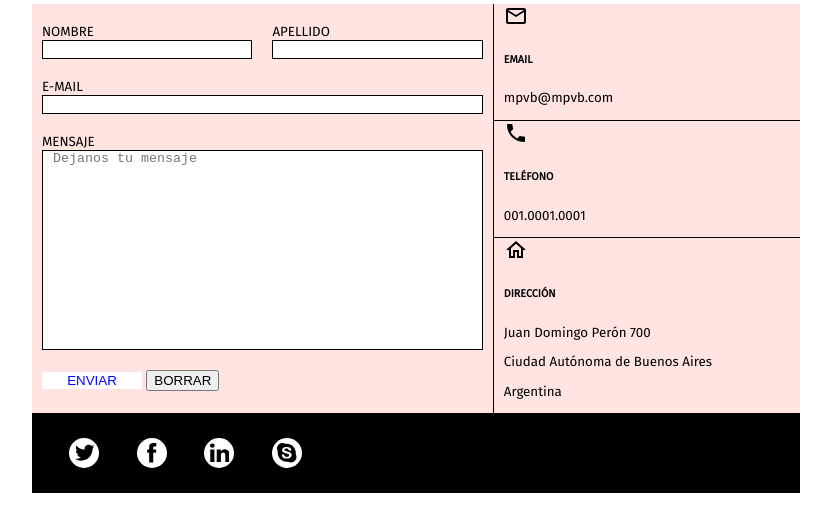
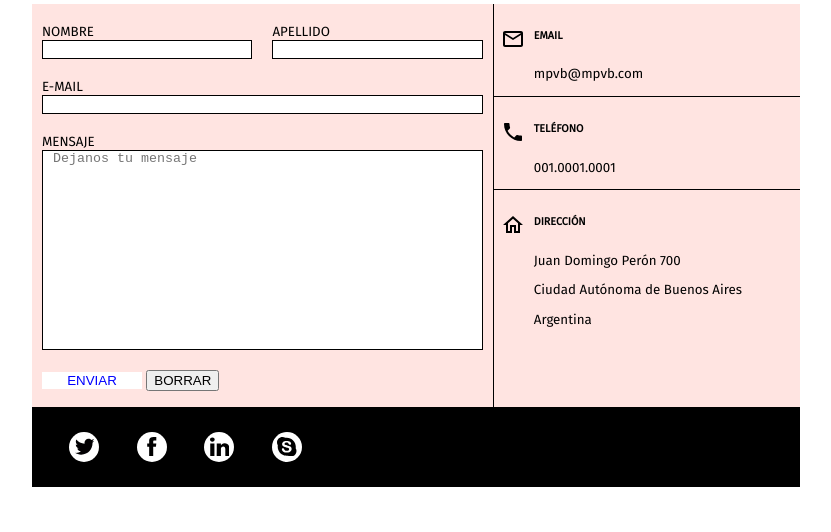
Before and after one commit to MarianBal/TP1, a plain HTML site: page indexcontacto.html in a window 1280 px wide. Shown: the part 114-646 px from the top of the page, without its empty margins (224-1055 px from the left). Drawn offline with Linux system fonts and the light colour scheme.

Commit message:
íconos de empresa arreglados en contacto

```diff
--- a/estilo.css
+++ b/estilo.css
@@ -220,7 +220,8 @@ input[type=submit] {
 }
 #mailempresa,#telefonoempresa{
   border-bottom: 1px solid black;
-  padding-left: 10px;
+  padding-left: 40px;
+  position: relative;
 }
 #mailempresa{
   padding-bottom: 10pt;
@@ -232,10 +233,16 @@ input[type=submit] {
   font-size: 10pt;
 }
 #direccionempresa{
-  padding-left: 10px;
+  padding-left: 40px;
+  position: relative;
 }
 #direccionempresa p{
   font-size: 10pt;
+}
+.iconosdatos {
+  position: absolute;
+  left: 7px;
+  top: -2px;
 }
 @media screen and (max-width: 1024px) {
    #header{
--- a/indexcontacto.html
+++ b/indexcontacto.html
@@ -53,15 +53,15 @@
         </div>
 
         <div id="datosdelaempresa">
-          <div id="mailempresa"><svg xmlns="http://www.w3.org/2000/svg" width="24" height="24" viewBox="0 0 24 24"><path fill="none" d="M0 0h24v24H0V0z"/><path d="M22 6c0-1.1-.9-2-2-2H4c-1.1 0-2 .9-2 2v12c0 1.1.9 2 2 2h16c1.1 0 2-.9 2-2V6zm-2 0l-8 4.99L4 6h16zm0 12H4V8l8 5 8-5v10z"/></svg>
+          <div id="mailempresa"><svg xmlns="http://www.w3.org/2000/svg" width="24" height="24" class="iconosdatos" viewBox="0 0 24 24"><path fill="none" d="M0 0h24v24H0V0z"/><path d="M22 6c0-1.1-.9-2-2-2H4c-1.1 0-2 .9-2 2v12c0 1.1.9 2 2 2h16c1.1 0 2-.9 2-2V6zm-2 0l-8 4.99L4 6h16zm0 12H4V8l8 5 8-5v10z"/></svg>
             <h6>EMAIL</h6>
             <a href="#">mpvb@mpvb.com</a>
           </div>
-          <div id="telefonoempresa"><svg xmlns="http://www.w3.org/2000/svg" width="24" height="24" viewBox="0 0 24 24"><path d="M0 0h24v24H0z" fill="none"/><path d="M6.62 10.79c1.44 2.83 3.76 5.14 6.59 6.59l2.2-2.2c.27-.27.67-.36 1.02-.24 1.12.37 2.33.57 3.57.57.55 0 1 .45 1 1V20c0 .55-.45 1-1 1-9.39 0-17-7.61-17-17 0-.55.45-1 1-1h3.5c.55 0 1 .45 1 1 0 1.25.2 2.45.57 3.57.11.35.03.74-.25 1.02l-2.2 2.2z"/></svg>
+          <div id="telefonoempresa"><svg xmlns="http://www.w3.org/2000/svg" width="24" height="24" class="iconosdatos" viewBox="0 0 24 24"><path d="M0 0h24v24H0z" fill="none"/><path d="M6.62 10.79c1.44 2.83 3.76 5.14 6.59 6.59l2.2-2.2c.27-.27.67-.36 1.02-.24 1.12.37 2.33.57 3.57.57.55 0 1 .45 1 1V20c0 .55-.45 1-1 1-9.39 0-17-7.61-17-17 0-.55.45-1 1-1h3.5c.55 0 1 .45 1 1 0 1.25.2 2.45.57 3.57.11.35.03.74-.25 1.02l-2.2 2.2z"/></svg>
             <h6>TELÉFONO</h6>
             <p>001.0001.0001</p>
           </div>
-          <div id="direccionempresa"><svg xmlns="http://www.w3.org/2000/svg" width="24" height="24" viewBox="0 0 24 24"><path fill="none" d="M0 0h24v24H0V0z"/><path d="M12 5.69l5 4.5V18h-2v-6H9v6H7v-7.81l5-4.5M12 3L2 12h3v8h6v-6h2v6h6v-8h3L12 3z"/></svg>
+          <div id="direccionempresa"><svg xmlns="http://www.w3.org/2000/svg" width="24" height="24" class="iconosdatos" viewBox="0 0 24 24"><path fill="none" d="M0 0h24v24H0V0z"/><path d="M12 5.69l5 4.5V18h-2v-6H9v6H7v-7.81l5-4.5M12 3L2 12h3v8h6v-6h2v6h6v-8h3L12 3z"/></svg>
             <h6>DIRECCIÓN</h6>
             <p>Juan Domingo Perón 700</p>
             <p>Ciudad Autónoma de Buenos Aires</p>
```
